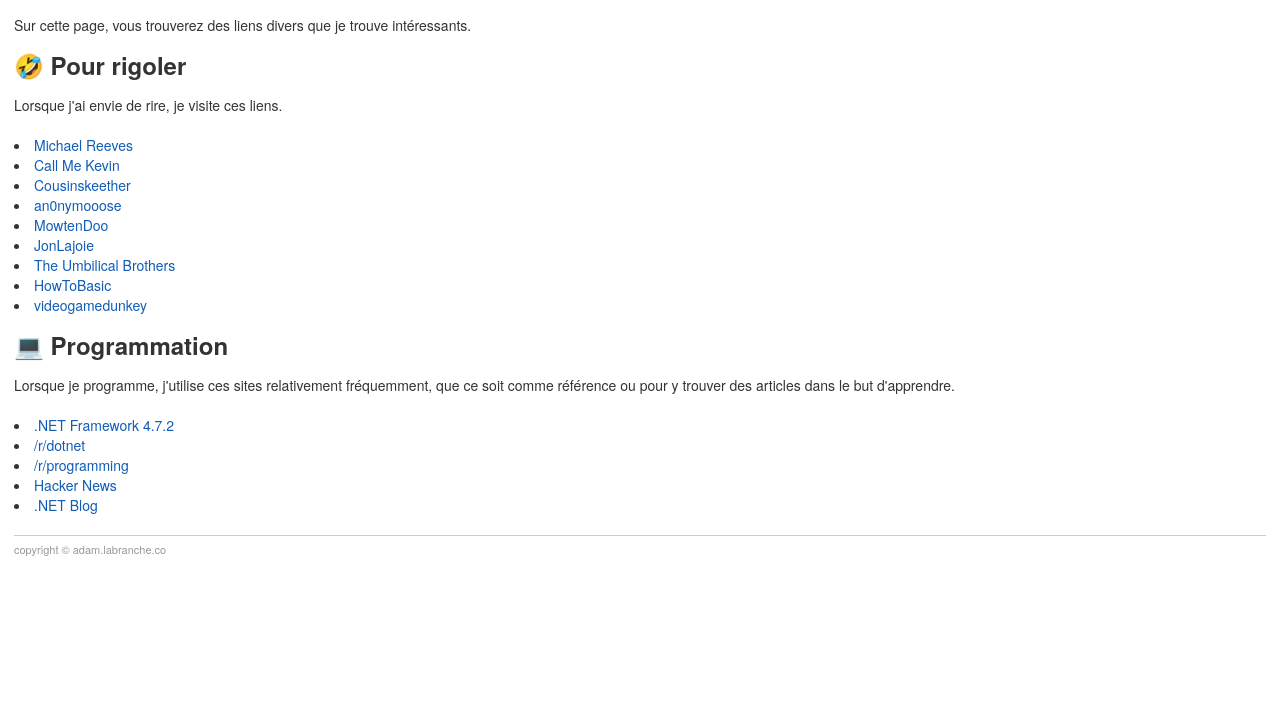
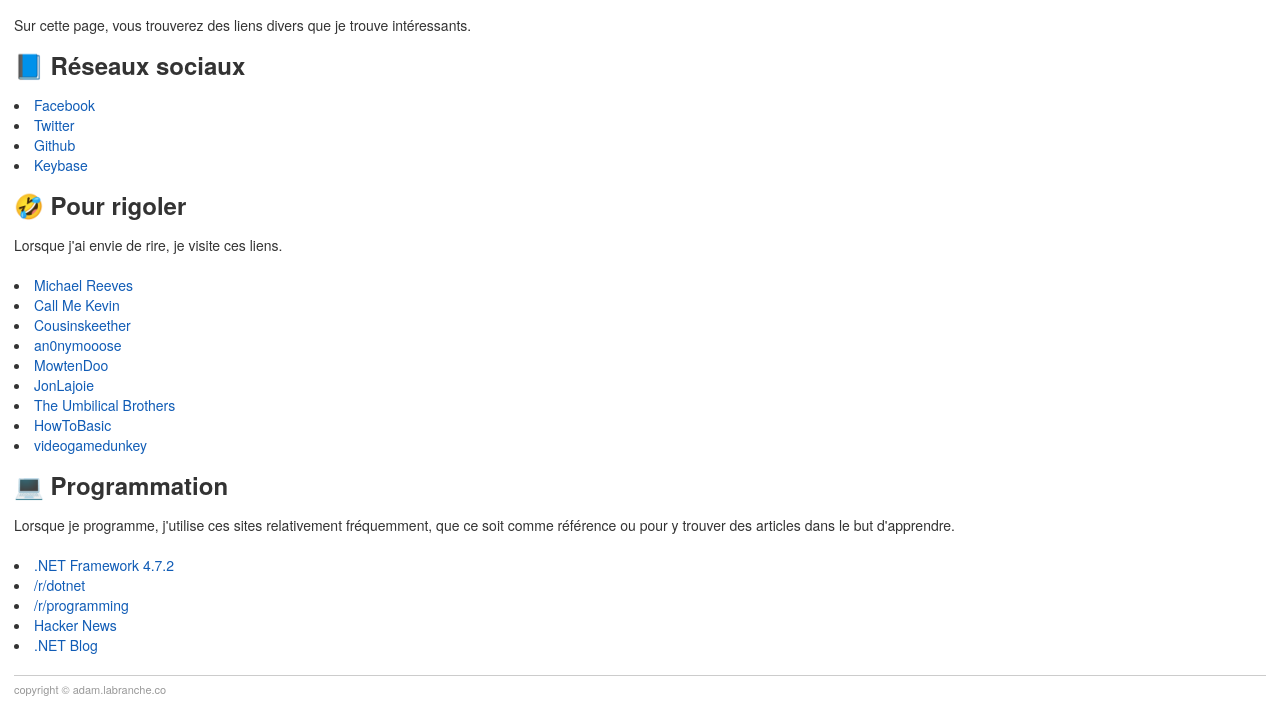
Before and after one commit to madbranch/madbranch.github.com, a plain HTML site: page index.htm in a window 1280 px wide. Shown: the part 192-914 px from the top of the page. Before the commit the page ends 800 px from the top, so only its background shows below. Drawn offline with Linux system fonts and the light colour scheme.

Commit message:
Adds social network section

```diff
--- a/index.htm
+++ b/index.htm
@@ -37,6 +37,17 @@
       <p>Sur cette page, vous trouverez des liens divers que je trouve intéressants.</p>
 
       <article>
+        <h2>📘 Réseaux sociaux</h2>
+
+        <ul>
+          <li><a href="https://www.facebook.com/adam.labranche">Facebook</a></li>
+          <li><a href="https://twitter.com/madbranch">Twitter</a></li>
+          <li><a href="https://github.com/madbranch">Github</a></li>
+          <li><a href="https://keybase.io/madbranch">Keybase</a></li>
+        </ul>
+      </article>
+
+      <article>
         <h2>&#129315; Pour rigoler</h2>
 
         <p>Lorsque j'ai envie de rire, je visite ces liens.</p>
```
